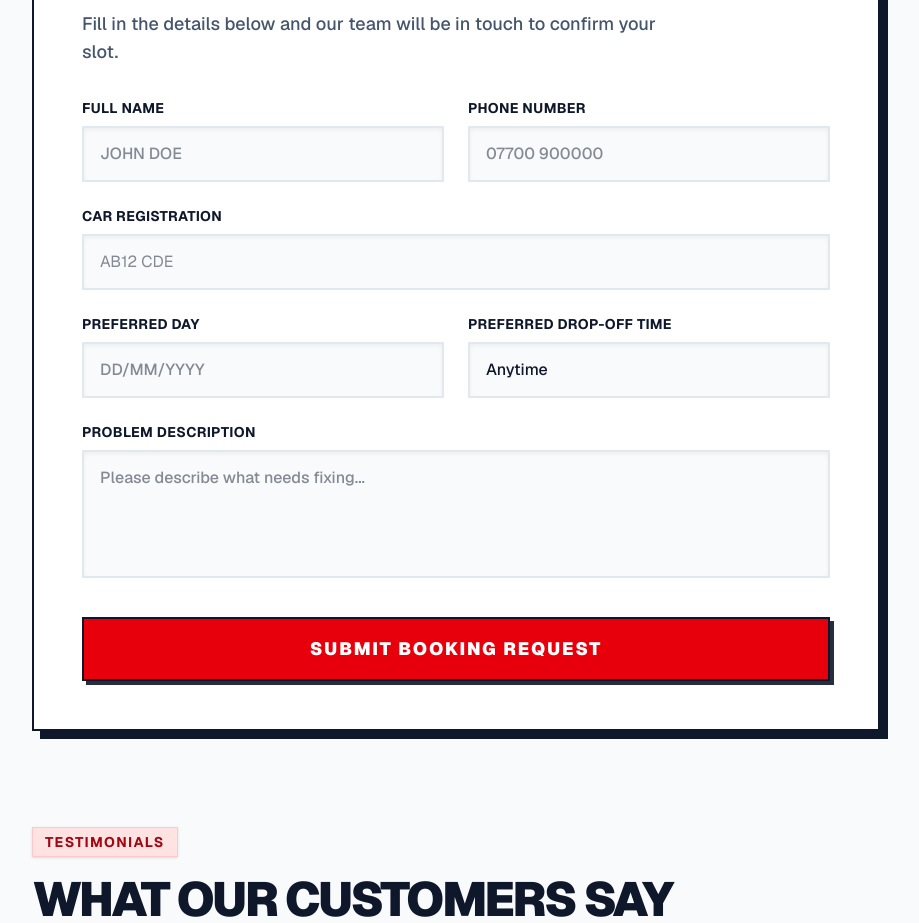
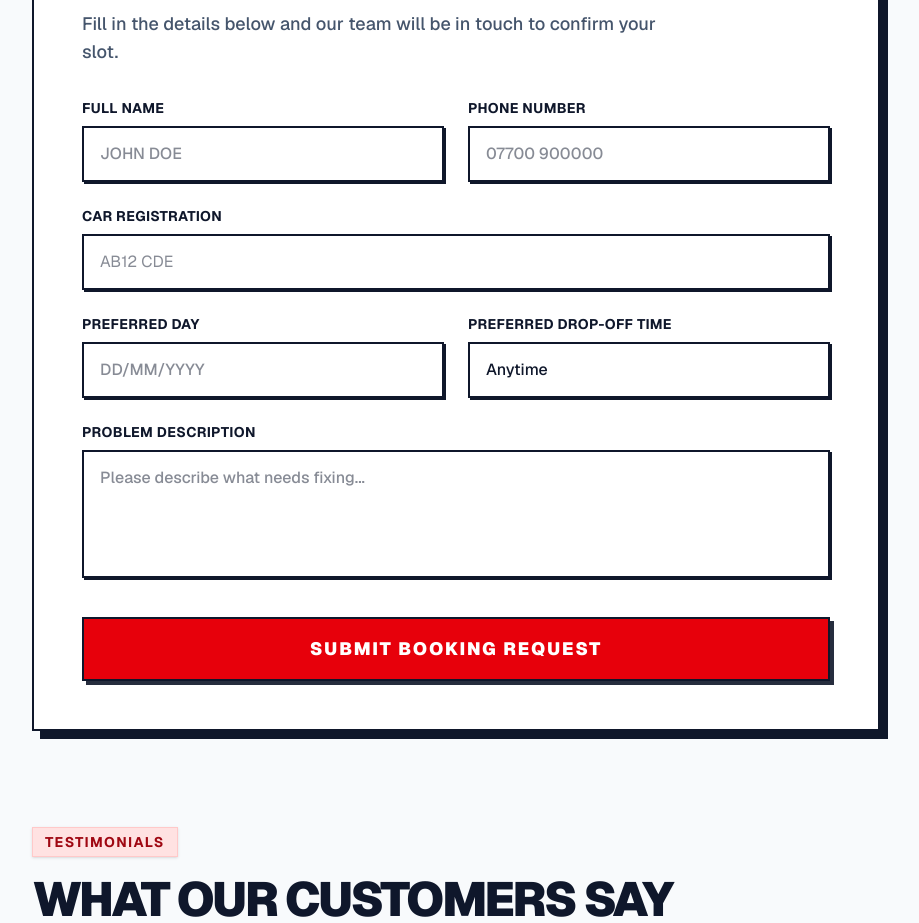
Before and after one commit to BAT4K/dave-flew-automotive, a Next.js app: page / in a window 1280 px wide. Shown: the part 1360-2283 px from the top of the page, without its empty margins (184-1103 px from the left). Built offline with nearby package versions, Linux system fonts and the light colour scheme; no server answers.

Commit message:
style: update form inputs to match brutalist aesthetic with thick borders

```diff
--- a/components/BookingForm.tsx
+++ b/components/BookingForm.tsx
@@ -80,7 +80,7 @@ export default function BookingForm() {
             required
             autoComplete="name"
             maxLength={100}
-            className="w-full px-4 py-3.5 bg-slate-50 border-2 border-slate-200 rounded-none focus:bg-white focus:ring-0 focus:border-red-600 outline-none transition-colors shadow-inner text-slate-900 font-medium peer"
+            className="w-full px-4 py-3.5 bg-white border-2 border-slate-900 rounded-none focus:bg-white focus:ring-0 focus:border-red-600 outline-none transition-all shadow-[2px_2px_0px_0px_rgba(15,23,42,1)] focus:shadow-[4px_4px_0px_0px_rgba(220,38,38,1)] focus:-translate-y-[2px] focus:-translate-x-[2px] text-slate-900 font-medium peer"
             placeholder="JOHN DOE"
           />
           <span className="hidden peer-[:user-invalid]:block text-red-600 text-sm font-bold mt-2">
@@ -105,7 +105,7 @@ export default function BookingForm() {
             }}
             pattern="^(?:0|\+44)[0-9\s\-\(\)]{9,18}$"
             title="Please enter a valid UK phone number starting with 0 or +44"
-            className="w-full px-4 py-3.5 bg-slate-50 border-2 border-slate-200 rounded-none focus:bg-white focus:ring-0 focus:border-red-600 outline-none transition-colors shadow-inner text-slate-900 font-medium peer"
+            className="w-full px-4 py-3.5 bg-white border-2 border-slate-900 rounded-none focus:bg-white focus:ring-0 focus:border-red-600 outline-none transition-all shadow-[2px_2px_0px_0px_rgba(15,23,42,1)] focus:shadow-[4px_4px_0px_0px_rgba(220,38,38,1)] focus:-translate-y-[2px] focus:-translate-x-[2px] text-slate-900 font-medium peer"
             placeholder="07700 900000"
           />
           <span className="hidden peer-[:user-invalid]:block text-red-600 text-sm font-bold mt-2">
@@ -129,7 +129,7 @@ export default function BookingForm() {
           }}
           pattern="^[A-Z0-9\s]+$"
           title="Please enter a valid UK car registration (letters and numbers only)"
-          className="w-full px-4 py-3.5 bg-slate-50 border-2 border-slate-200 rounded-none focus:bg-white focus:ring-0 focus:border-red-600 outline-none transition-colors shadow-inner text-slate-900 font-bold placeholder:font-normal peer"
+          className="w-full px-4 py-3.5 bg-white border-2 border-slate-900 rounded-none focus:bg-white focus:ring-0 focus:border-red-600 outline-none transition-all shadow-[2px_2px_0px_0px_rgba(15,23,42,1)] focus:shadow-[4px_4px_0px_0px_rgba(220,38,38,1)] focus:-translate-y-[2px] focus:-translate-x-[2px] text-slate-900 font-bold placeholder:font-normal peer"
           placeholder="AB12 CDE"
         />
         <span className="hidden peer-[:user-invalid]:block text-red-600 text-sm font-bold mt-2">
@@ -151,7 +151,7 @@ export default function BookingForm() {
             minDate={new Date()}
             dateFormat="dd/MM/yyyy"
             calendarStartDay={1}
-            className="w-full px-4 py-3.5 bg-slate-50 border-2 border-slate-200 rounded-none focus:bg-white focus:ring-0 focus:border-red-600 outline-none transition-colors shadow-inner text-slate-900 font-medium"
+            className="w-full px-4 py-3.5 bg-white border-2 border-slate-900 rounded-none focus:bg-white focus:ring-0 focus:border-red-600 outline-none transition-all shadow-[2px_2px_0px_0px_rgba(15,23,42,1)] focus:shadow-[4px_4px_0px_0px_rgba(220,38,38,1)] focus:-translate-y-[2px] focus:-translate-x-[2px] text-slate-900 font-medium"
             placeholderText="DD/MM/YYYY"
           />
           <span className="hidden group-has-[:user-invalid]:block text-red-600 text-sm font-bold mt-2">
@@ -168,7 +168,7 @@ export default function BookingForm() {
             name="preferred_time_frame"
             value={preferredTimeFrame}
             onChange={(e) => setPreferredTimeFrame(e.target.value)}
-            className="w-full px-4 py-3.5 bg-slate-50 border-2 border-slate-200 rounded-none focus:bg-white focus:ring-0 focus:border-red-600 outline-none transition-colors shadow-inner text-slate-900 font-medium appearance-none cursor-pointer"
+            className="w-full px-4 py-3.5 bg-white border-2 border-slate-900 rounded-none focus:bg-white focus:ring-0 focus:border-red-600 outline-none transition-all shadow-[2px_2px_0px_0px_rgba(15,23,42,1)] focus:shadow-[4px_4px_0px_0px_rgba(220,38,38,1)] focus:-translate-y-[2px] focus:-translate-x-[2px] text-slate-900 font-medium appearance-none cursor-pointer"
           >
             <option value="Anytime">Anytime</option>
             <option value="Morning (Before 12pm)">Morning (Before 12pm)</option>
@@ -189,7 +189,7 @@ export default function BookingForm() {
           minLength={10}
           maxLength={1000}
           rows={4}
-          className="w-full px-4 py-3.5 bg-slate-50 border-2 border-slate-200 rounded-none focus:bg-white focus:ring-0 focus:border-red-600 outline-none transition-colors shadow-inner resize-none text-slate-900 font-medium peer"
+          className="w-full px-4 py-3.5 bg-white border-2 border-slate-900 rounded-none focus:bg-white focus:ring-0 focus:border-red-600 outline-none transition-all shadow-[2px_2px_0px_0px_rgba(15,23,42,1)] focus:shadow-[4px_4px_0px_0px_rgba(220,38,38,1)] focus:-translate-y-[2px] focus:-translate-x-[2px] resize-none text-slate-900 font-medium peer"
           placeholder="Please describe what needs fixing..."
         />
         <span className="hidden peer-[:user-invalid]:block text-red-600 text-sm font-bold mt-2">
```
